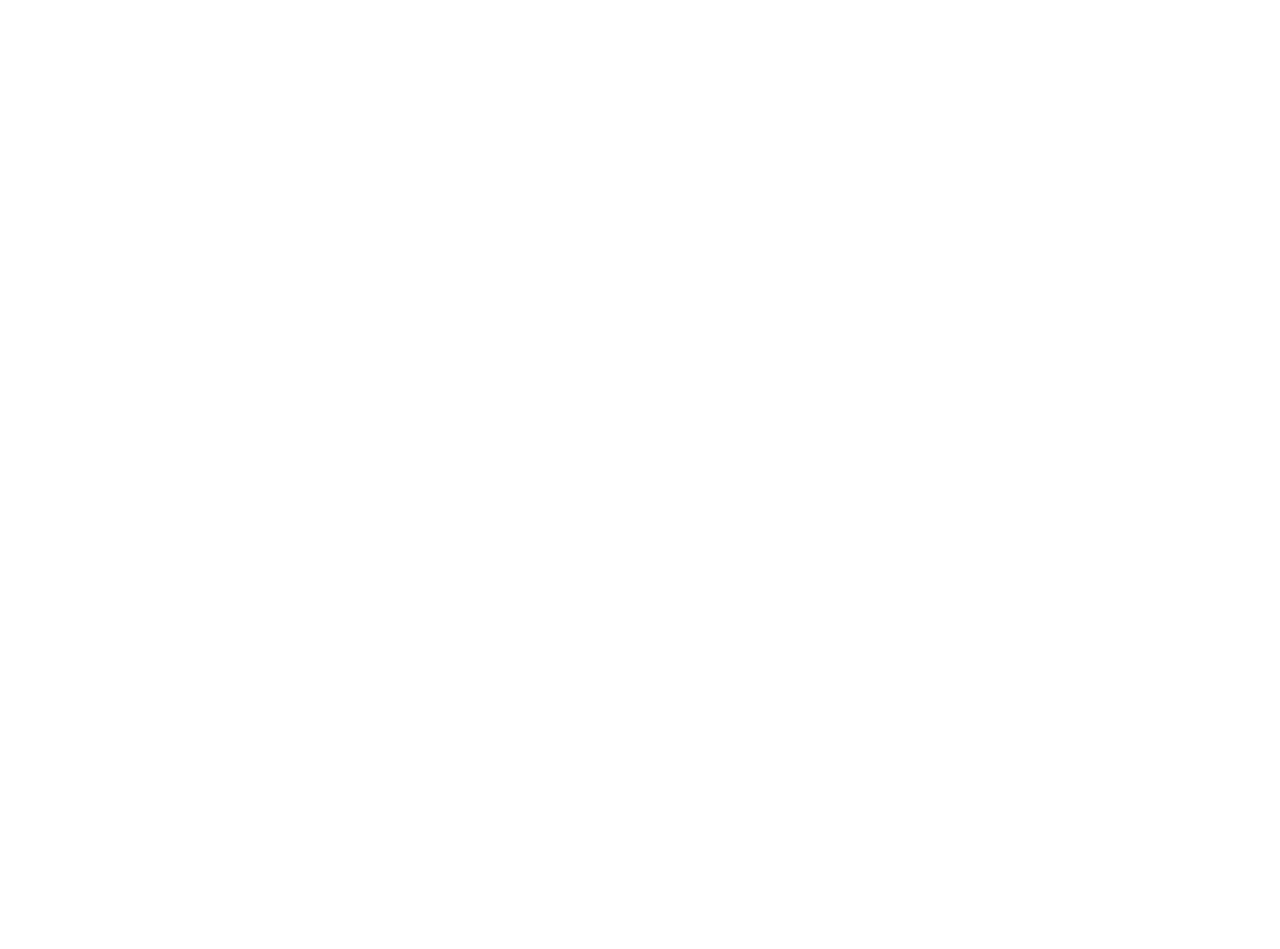
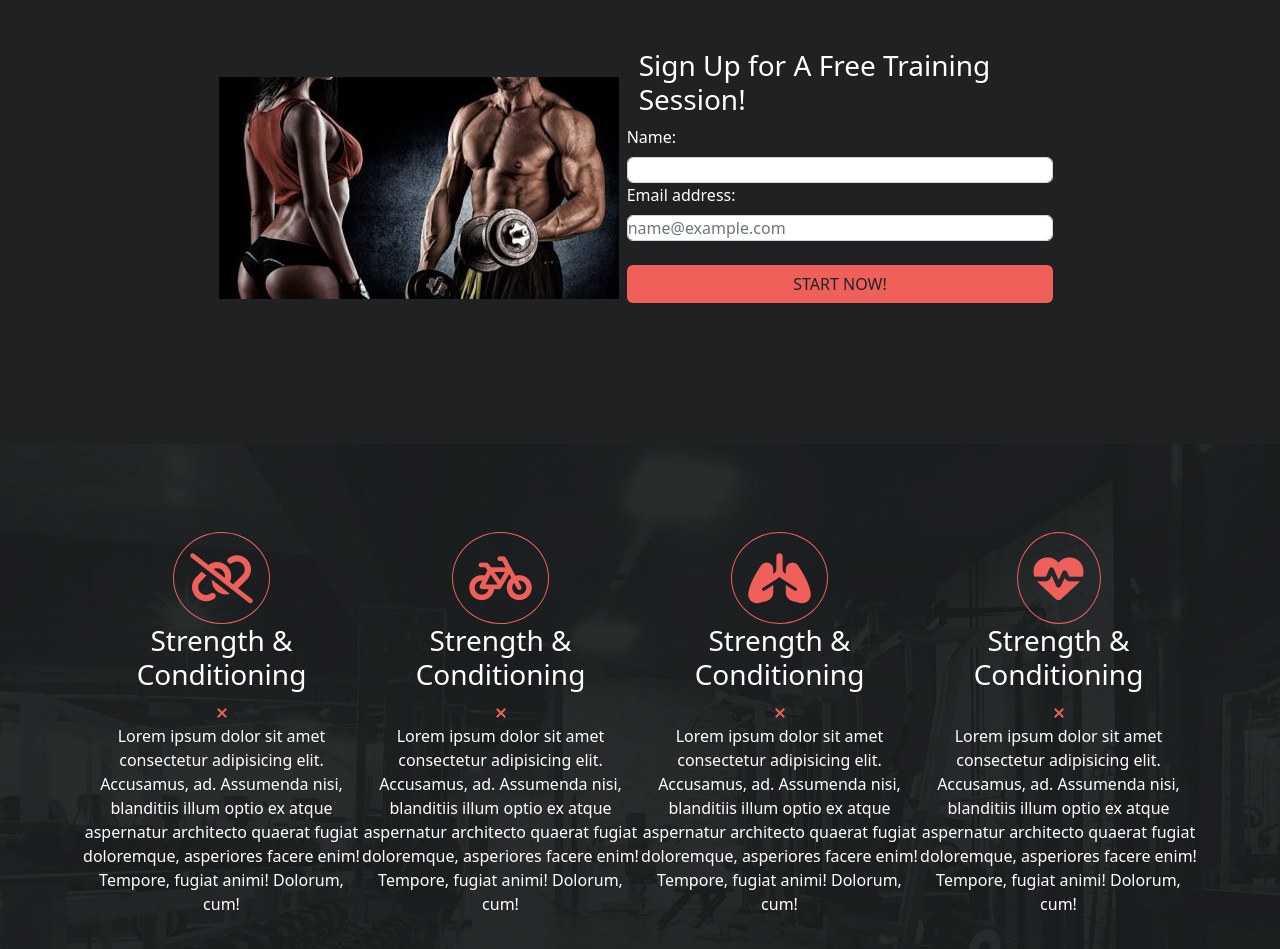
Before and after one commit to Nucci-karim/proj-html-vuejs, a Vue app: page / in a window 1280 px wide. Shown: the part 1380-2329 px from the top of the page. Before the commit the page ends 1520 px from the top, so only its background shows below. Built offline with nearby package versions, Linux system fonts and the light colour scheme.

Commit message:
avanzamento del main

```diff
--- a/index.html
+++ b/index.html
@@ -3,6 +3,7 @@
   <head>
     <meta charset="UTF-8" />
     <meta name="viewport" content="width=device-width, initial-scale=1.0" />
+    <link rel="stylesheet" href="https://cdnjs.cloudflare.com/ajax/libs/font-awesome/6.4.0/css/all.min.css" integrity="sha512-iecdLmaskl7CVkqkXNQ/ZH/XLlvWZOJyj7Yy7tcenmpD1ypASozpmT/E0iPtmFIB46ZmdtAc9eNBvH0H/ZpiBw==" crossorigin="anonymous" referrerpolicy="no-referrer" />
     <title>Avada Gym</title>
   </head>
   <body>
--- a/src/components/mainComp.vue
+++ b/src/components/mainComp.vue
@@ -22,14 +22,56 @@ export default{
 
 <template>
   <section id="main" class="">
+    <!-- section -->
     <div id="world-class" class="col-12 text-center column position-relative ">
         <div class="position-absolute top-50 start-50 translate-middle">
             <h2>WORLD CLASS Fitness</h2>
             <img src="../assets/images/divider-xx-red.png" alt="">
             <p>
-                At Avada Gym, everything we do from top to bottom is of the highest quality to ensure we're equipped <br>
+                At Avada Gym, everything we do from top to bottom is of the highest quality to ensure we're equipped
                 to help you reach your hoals of healty and fit lifestyle.
             </p>
+        </div>
+    </div>
+    <!-- section -->
+    <div id="sign-up" class="col-12 d-flex justify-content-center align-items-center">
+        <img src="../assets/images/home_img-compressor-400x222.jpg" alt="">
+        <div class="row col-4 mx-2">
+            <h3>Sign Up for A Free Training Session!</h3>
+            <label class="form-label p-0">Name:</label>
+            <input type="text" class="form-control p-0">
+            <label for="exampleFormControlInput1" class="form-label p-0">Email address:</label>
+            <input type="email" class="form-control p-0" id="exampleFormControlInput1" placeholder="name@example.com">
+            <button type="button" class="btn my-4">START NOW!</button>
+        </div>
+    </div>
+    <!-- section -->
+    <div id="info" class="p-3 d-flex justify-content-center align-items-center">
+        <div class="container d-flex">
+            <div class="col text-center">
+                <i class="fa-solid fa-link-slash" style="color: #ee6059;"></i>
+                <h3>Strength & Conditioning</h3>
+                <img src="../assets/images/divider-x-red.png" alt="">
+                <p>Lorem ipsum dolor sit amet consectetur adipisicing elit. Accusamus, ad. Assumenda nisi, blanditiis illum optio ex atque aspernatur architecto quaerat fugiat doloremque, asperiores facere enim! Tempore, fugiat animi! Dolorum, cum!</p>
+            </div>
+            <div class="col text-center">
+                <i class="fa-solid fa-bicycle" style="color: #ee6059;"></i>
+                <h3>Strength & Conditioning</h3>
+                <img src="../assets/images/divider-x-red.png" alt="">
+                <p>Lorem ipsum dolor sit amet consectetur adipisicing elit. Accusamus, ad. Assumenda nisi, blanditiis illum optio ex atque aspernatur architecto quaerat fugiat doloremque, asperiores facere enim! Tempore, fugiat animi! Dolorum, cum!</p>
+            </div>
+            <div class="col text-center">
+                <i class="fa-solid fa-lungs" style="color: #ee6059;"></i>
+                <h3>Strength & Conditioning</h3>
+                <img src="../assets/images/divider-x-red.png" alt="">
+                <p>Lorem ipsum dolor sit amet consectetur adipisicing elit. Accusamus, ad. Assumenda nisi, blanditiis illum optio ex atque aspernatur architecto quaerat fugiat doloremque, asperiores facere enim! Tempore, fugiat animi! Dolorum, cum!</p>
+            </div>
+            <div class="col text-center">
+                <i class="fa-solid fa-heart-pulse" style="color: #ee6059;"></i>
+                <h3>Strength & Conditioning</h3>
+                <img src="../assets/images/divider-x-red.png" alt="">
+                <p>Lorem ipsum dolor sit amet consectetur adipisicing elit. Accusamus, ad. Assumenda nisi, blanditiis illum optio ex atque aspernatur architecto quaerat fugiat doloremque, asperiores facere enim! Tempore, fugiat animi! Dolorum, cum!</p>
+            </div>
         </div>
     </div>
 
@@ -48,5 +90,25 @@ export default{
         padding: 2rem 0;
         height: 80%;
     }
+    #sign-up{
+        background-color: rgb(31 33 35);
+        height: 80%;
+        .btn{
+            background-color: rgb(238 96 89);
+        }
+    }
+    #info{
+        background-image: url('../assets/images/gym_bkgd_bw-compressor.jpg');
+        background-size: cover;
+        background-position: top;
+        background-repeat: no-repeat;
+        height: 90%;
+        i{
+            font-size: 50px;
+            border: 1px solid rgb(238 96 89);
+            padding: 1.25rem 1rem;
+            border-radius: 100%;
+        }
+    }
 }
 </style>
```
Also changed, not shown: src/assets/images/chat-svgrepo-com.png (deleted).
